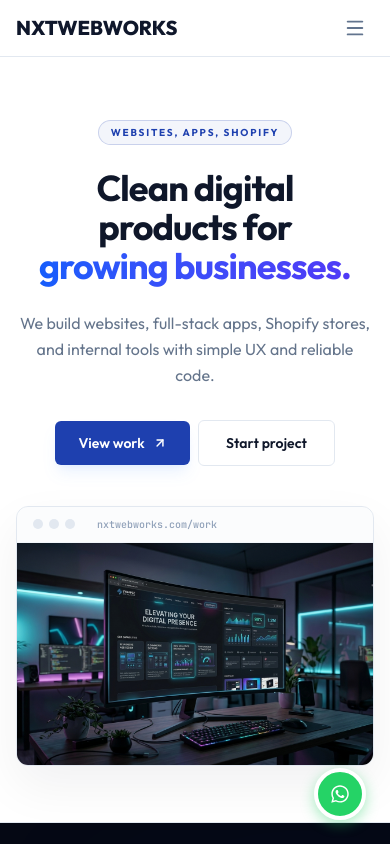
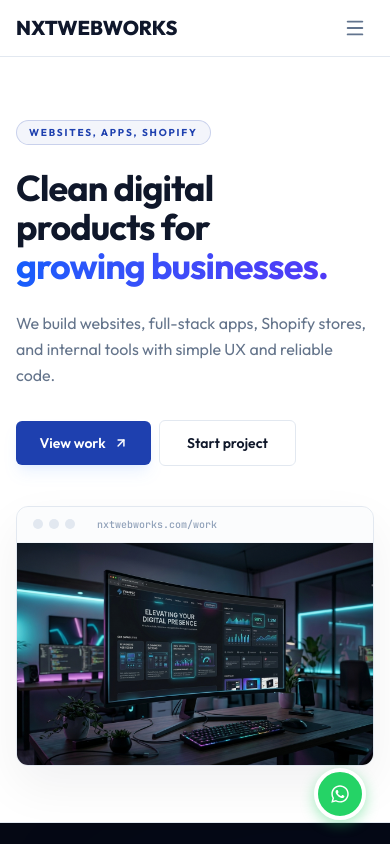
Before and after one commit to bhanudova02/NxtWebWorks, a React (Vite) app: page / in a window 390 px wide. Shown: the top 844 px of the page. Built offline with nearby package versions, Linux system fonts and the light colour scheme.

Commit message:
style: force left-aligned text and button layout in Hero component

```diff
--- a/src/components/Hero.jsx
+++ b/src/components/Hero.jsx
@@ -10,7 +10,7 @@ const Hero = () => {
           <div
             data-aos="fade-right"
             data-aos-duration="1000"
-            className="lg:col-span-6 space-y-6 text-center lg:text-left flex flex-col items-center lg:items-start"
+            className="lg:col-span-6 space-y-6 text-left flex flex-col items-start"
           >
             <span className="section-kicker">
               Websites, apps, Shopify
@@ -24,7 +24,7 @@ const Hero = () => {
               We build websites, full-stack apps, Shopify stores, and internal tools with simple UX and reliable code.
             </p>
 
-            <div className="flex flex-row items-center justify-center lg:justify-start gap-2 pt-2 w-full max-w-[280px] sm:max-w-sm lg:max-w-none">
+            <div className="flex flex-row items-center justify-start gap-2 pt-2 w-full max-w-[280px] sm:max-w-sm lg:max-w-none">
               <a
                 href="#projects"
                 className="premium-button flex-1 sm:flex-none text-center min-h-10 px-3 sm:px-5 py-2.5 sm:py-3 text-xs sm:text-sm shadow-lg shadow-blue-500/10 hover:shadow-blue-500/25 hover:scale-[1.02] active:scale-[0.98] transition-all duration-300 gap-1"
```
